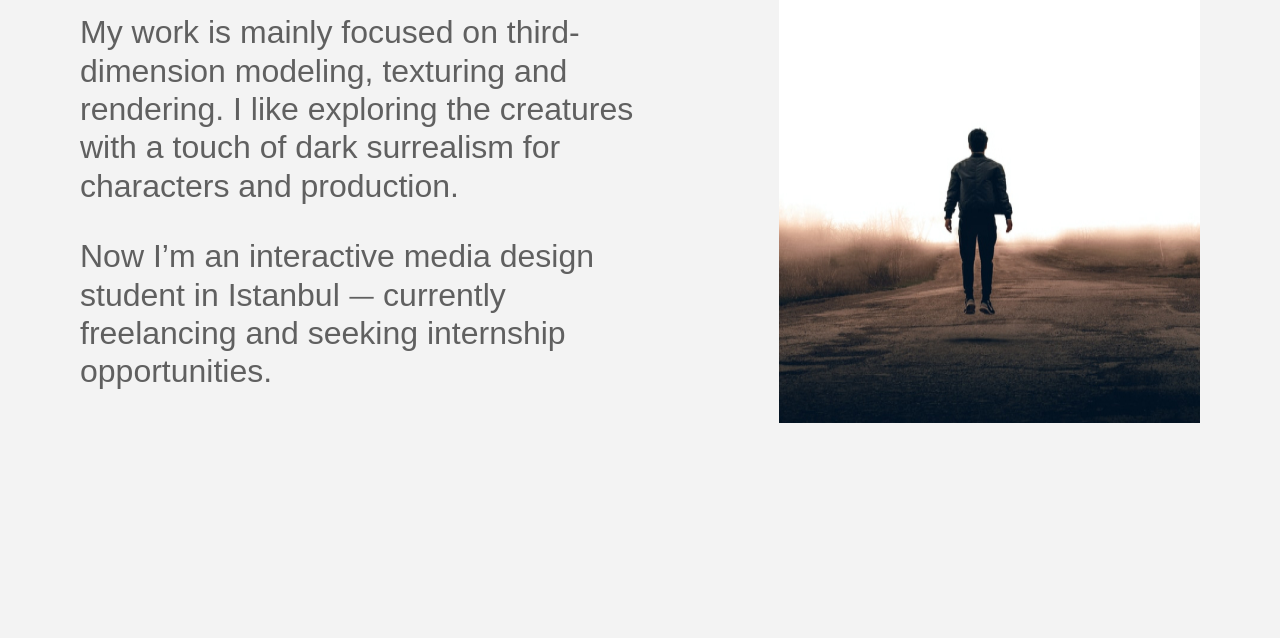
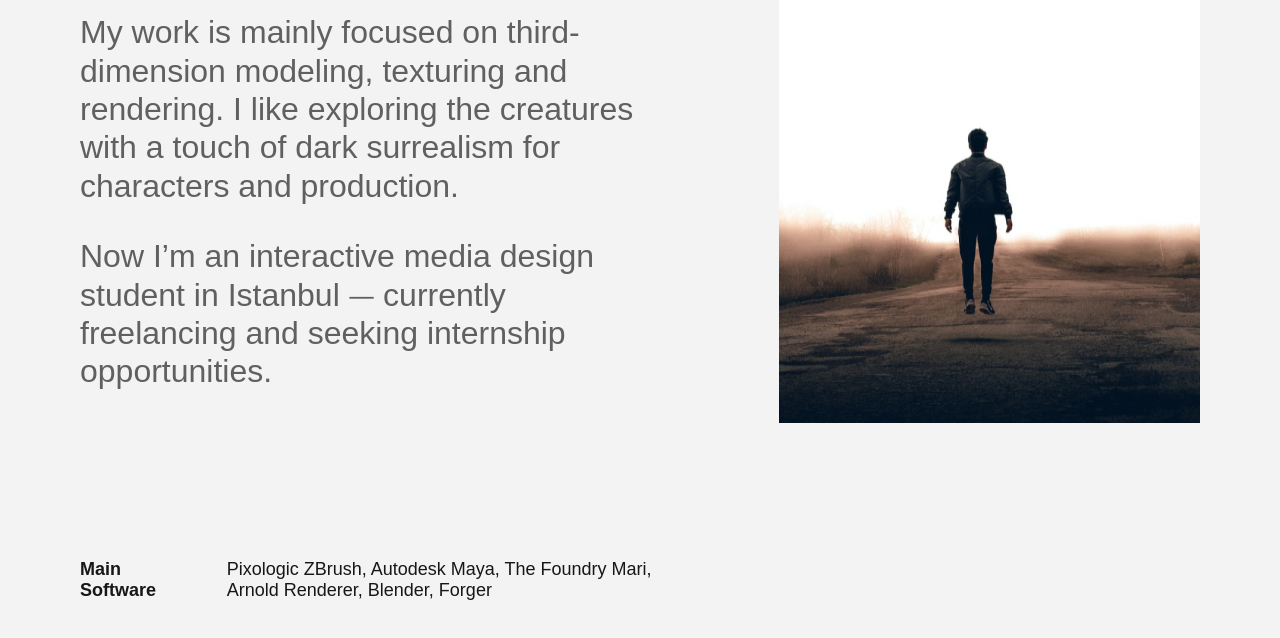
Before and after one commit to gassll/Ma, a plain HTML site: page index.html in a window 1280 px wide. Shown: the part 596-1234 px from the top of the page. Before the commit the page ends 1019 px from the top, so only its background shows below. Drawn offline with Linux system fonts and the light colour scheme.

Commit message:
jan 21.1

```diff
--- a/css/home/_home.css
+++ b/css/home/_home.css
@@ -17,3 +17,21 @@ font-size: 32px;
 margin-bottom: 32px;
 color: #606060;
 }
+
+
+
+.info__inner{
+    display: flex;
+    margin-top: 136px;
+    margin-bottom: 134px;
+    max-width: 623px;
+}
+
+.info__title{
+    font-size: 18px;
+}
+
+.info__text{
+    font-size: 18px;
+    margin-left: 63px;
+}
--- a/index.html
+++ b/index.html
@@ -54,6 +54,17 @@
     </section>
 
 
+<section class="info">
+    <div class="container">
+        <div class="info__inner">
+            <h1 class="info__title">Main Software</h1>
+            <p class="info__text">Pixologic ZBrush, Autodesk Maya, The Foundry Mari, Arnold Renderer, Blender, Forger
+            </p>
+
+        </div>
+    </div>
+</section>
+
 
 
 
```
